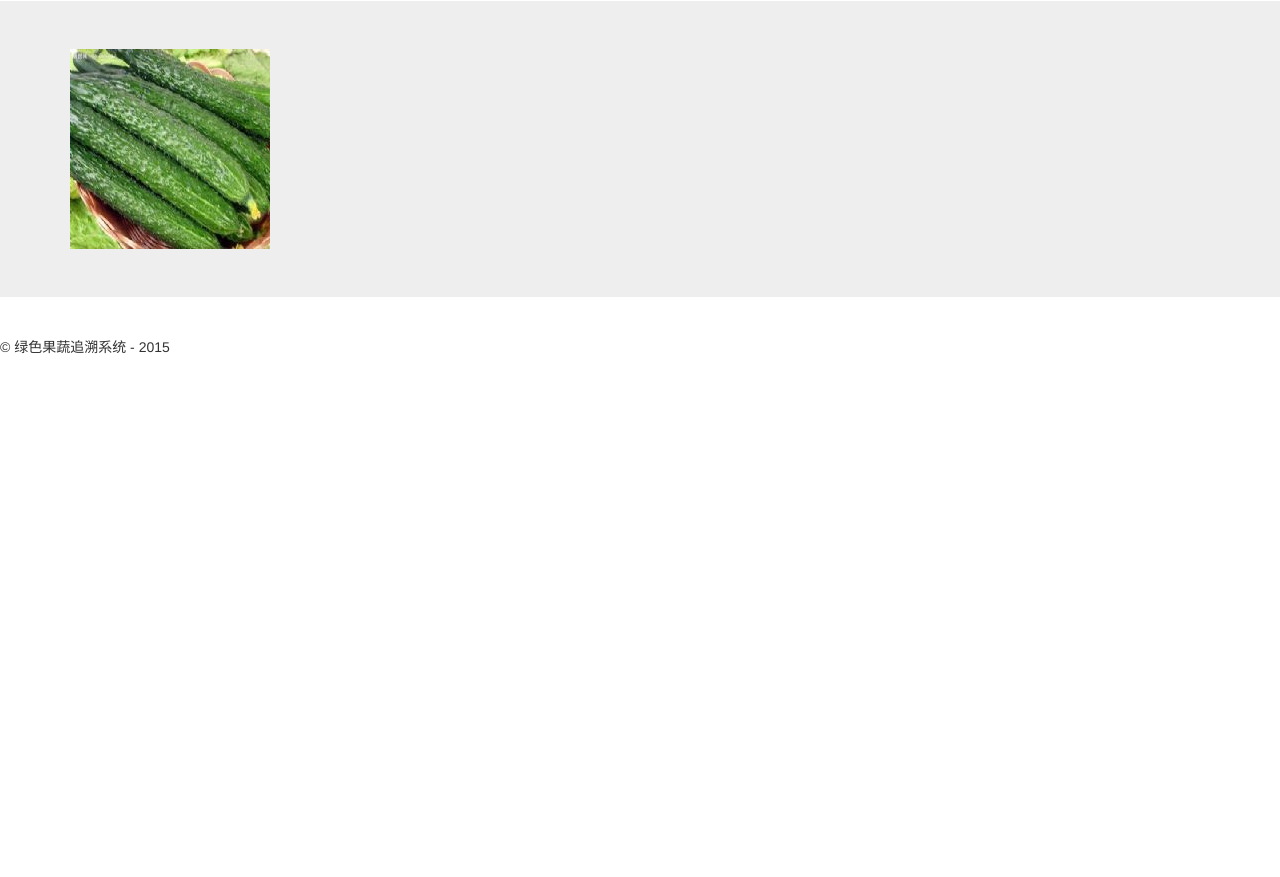
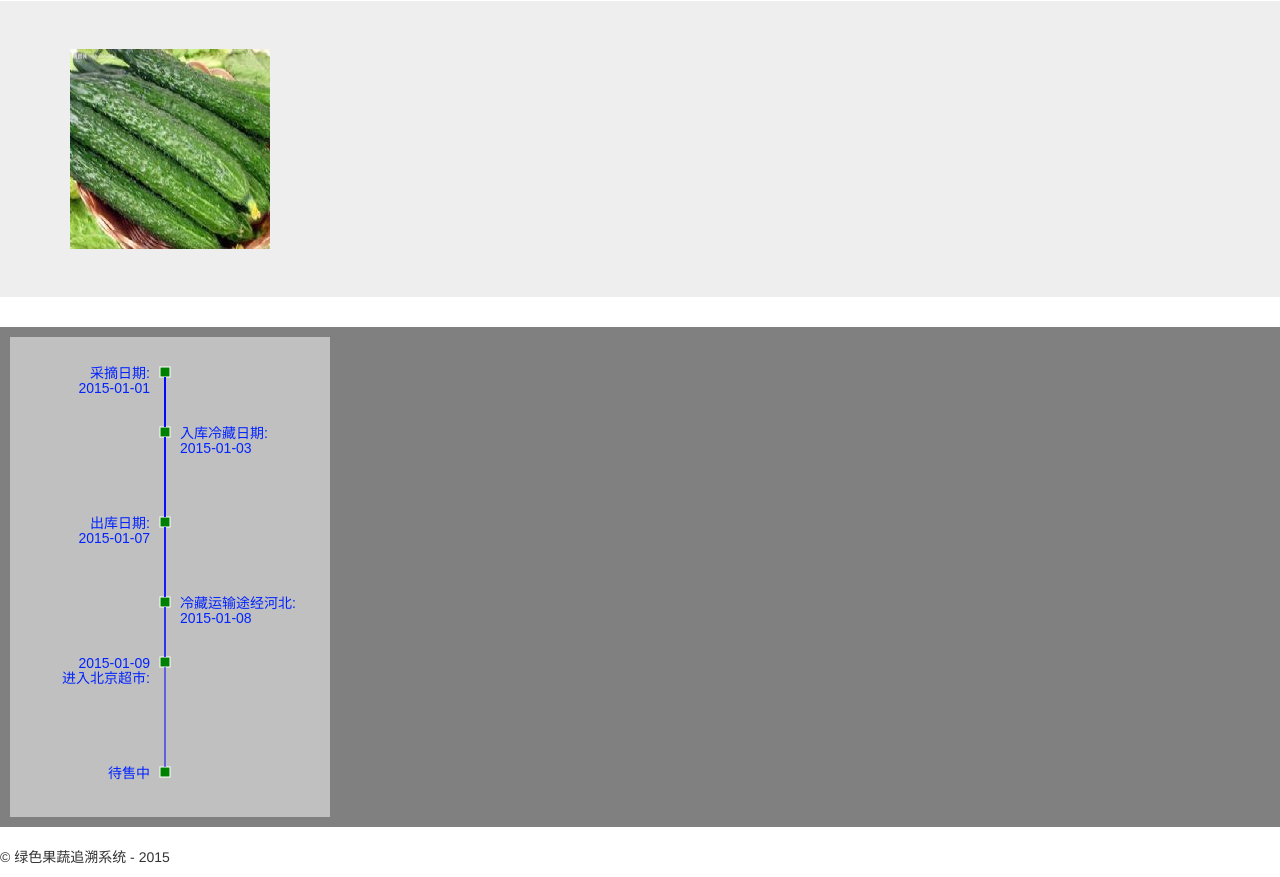
Before and after one commit to zzuwzj/QRCodeDemo, a plain HTML site: page demo.html in a window 1280 px wide. Shown: the part 99-976 px from the top of the page. Before the commit the page ends 800 px from the top, so only its background shows below. Drawn offline with nearby package versions, Linux system fonts and the light colour scheme.

Commit message:
update track info

```diff
--- a/demo.html
+++ b/demo.html
@@ -8,9 +8,10 @@
     <link rel="stylesheet" href="http://cdn.bootcss.com/bootstrap/3.3.0/css/bootstrap.min.css">
     <link rel="stylesheet" href="http://cdn.bootcss.com/bootstrap/3.3.0/css/bootstrap-theme.min.css">
     <link href="stylesheets/demo.css" rel="stylesheet">
+    <script type="text/javascript" src="javascripts/demo.js"></script>
 </head>
 
-<body>
+<body onload="init()">
     <nav class="navbar navbar-inverse navbar-fixed-top" role="navigation">
         <div class="container">
             <div class="navbar-header">
@@ -40,7 +41,7 @@
     </nav>
 
     <header>
-    <div class="title">绿色果蔬追溯系统</div>
+        <div class="title">绿色果蔬追溯系统</div>
     </header>
 
     <!-- Main jumbotron for a primary marketing message or call to action -->
@@ -51,7 +52,7 @@
     </div>
 
     <div class="main-track">
-
+        <canvas id="track-info"></canvas>
     </div>
 
     <footer>
--- /dev/null
+++ b/javascripts/demo.js
@@ -0,0 +1,125 @@
+function init() {
+    initCanvas('track-info', 320, 480);
+    //drawCircle('track-info', 100, 30, 5);
+    drawRect('track-info', 150, 30, 10, 10);
+    drawRect('track-info', 150, 90, 10, 10);
+    drawRect('track-info', 150, 180, 10, 10);
+    drawRect('track-info', 150, 260, 10, 10);
+    drawRect('track-info', 150, 320, 10, 10);
+    drawRect('track-info', 150, 430, 10, 10);
+
+    drawLine('track-info', 155, 40, 155, 90);
+    drawLine('track-info', 155, 100, 155, 180);
+    drawLine('track-info', 155, 190, 155, 260);
+    drawLine('track-info', 155, 270, 155, 320);
+    drawLine('track-info', 155, 330, 155, 430);
+
+    drawText('track-info', 155, 30, true, '采摘日期:');
+    drawText('track-info', 155, 45, true, '2015-01-01');
+    drawText('track-info', 155, 90, false, '入库冷藏日期:');
+    drawText('track-info', 155, 105, false, '2015-01-03');
+    drawText('track-info', 155, 180, true, '出库日期:');
+    drawText('track-info', 155, 195, true, '2015-01-07');
+    drawText('track-info', 155, 260, false, '冷藏运输途经河北:');
+    drawText('track-info', 155, 275, false, '2015-01-08');
+    drawText('track-info', 155, 335, true, '进入北京超市:');
+    drawText('track-info', 155, 320, true, '2015-01-09');
+    drawText('track-info', 155, 430, true, '待售中');
+}
+
+function initCanvas(id, width, height) {
+    var canvas = document.getElementById(id);
+    if (canvas == null)
+        return false;
+    canvas.width = width;
+    canvas.height = height;
+}
+
+function drawRectTest(id) {
+    var canvas = document.getElementById(id);
+    if (canvas == null)
+        return false;
+    var context = canvas.getContext("2d");
+    //实践表明在不设施fillStyle下的默认fillStyle=black
+    context.fillRect(0, 0, 100, 100);
+    //实践表明在不设施strokeStyle下的默认strokeStyle=black
+    context.strokeRect(120, 0, 100, 100);
+
+    //设置纯色
+    context.fillStyle = "green";
+    context.strokeStyle = "white";
+    context.fillRect(0, 120, 100, 100);
+    context.strokeRect(120, 120, 100, 100);
+
+    //设置透明度实践证明透明度值>0,<1值越低，越透明，值>=1时为纯色，值<=0时为完全透明
+    context.fillStyle = "rgba(255,0,0,0.2)";
+    context.strokeStyle = "rgba(255,0,0,0.2)";
+    context.fillRect(240, 0, 100, 100);
+    context.strokeRect(240, 120, 100, 100);
+}
+
+function drawRect(id, x, y, width, height) {
+    var canvas = document.getElementById(id);
+    if (canvas == null)
+        return false;
+    var context = canvas.getContext("2d");
+
+    context.fillStyle = "green";
+    context.strokeStyle = "white";
+    context.fillRect(x, y, width, height);
+    context.strokeRect(x, y, width, height);
+}
+
+function drawLine(id, x1, y1, x2, y2) {
+    var canvas = document.getElementById(id);
+    if (canvas == null)
+        return false;
+    var context = canvas.getContext("2d");
+
+    // context.fillStyle = "blue";
+    context.strokeStyle = "blue";
+    context.moveTo(x1, y1);
+    context.lineTo(x2, y2);
+    context.stroke();
+}
+
+function drawCircle(id, x, y, r) {
+    var canvas = document.getElementById(id);
+    if (canvas == null) {
+        return false;
+    }
+    var context = canvas.getContext('2d');
+    context.beginPath();
+    context.arc(x, y, r, 0, Math.PI * 2, true);
+    //不关闭路径路径会一直保留下去，当然也可以利用这个特点做出意想不到的效果
+    context.closePath();
+    context.fillStyle = 'rgba(0,255,0,0.25)';
+    context.fill();
+}
+
+function drawText(id, midx, y, left, txt) {
+    var canvas = document.getElementById(id);
+    if (canvas == null)
+        return false;
+    var context = canvas.getContext("2d");
+    // context.fillStyle = "#EEEEFF";
+    // context.fillRect(0, 0, 400, 300);
+    context.fillStyle = "#0223ff";
+    context.font = "14px sans-serif";
+    context.textBaseline = 'top';
+
+    //填充字符串
+
+    var x;
+    if (left) {
+        var length = context.measureText(txt);
+        x = midx - length.width - 15;
+    } else {
+        x = midx + 15;
+    }
+    context.font = "bolid 30px sans-serif";
+    context.fillText(txt, x, y);
+    // txt = "stroke示例文字";
+    // length = context.measureText(txt);
+    // context.strokeText(txt, 0, 100);
+}
--- a/stylesheets/demo.css
+++ b/stylesheets/demo.css
@@ -4,10 +4,18 @@ header {
 }
 header .title {
     font-size: 2.6rem;
-    padding-left: 5%;
+    padding-left: calc(50% - 200px);
     background: green;
     color: gold;
 }
 .main-track {
-    padding-top: 10px;
+	width: 100%;
+	height: 500px;
+    background: grey;
+    padding: 0;
+    margin-bottom: 20px;
 }
+.main-track #track-info {
+	margin: 10px;
+	background: silver;
+}
```
